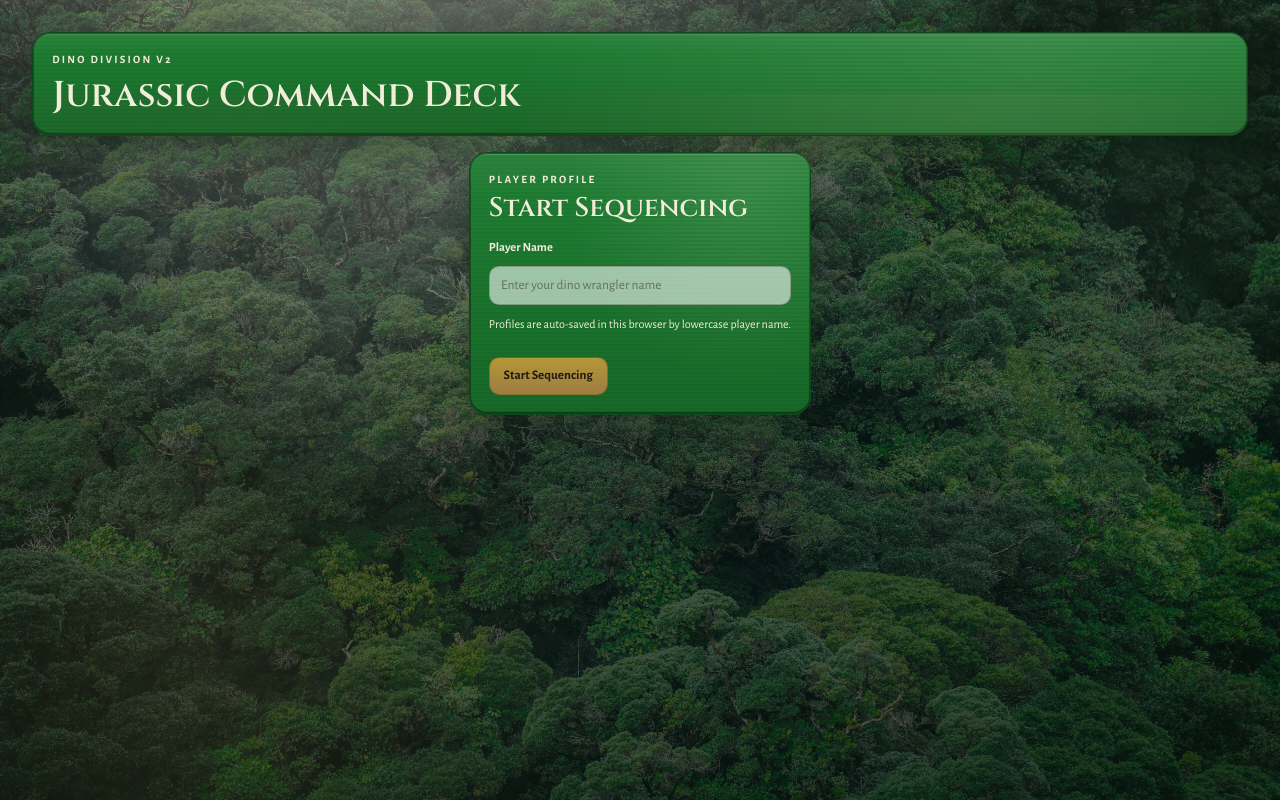
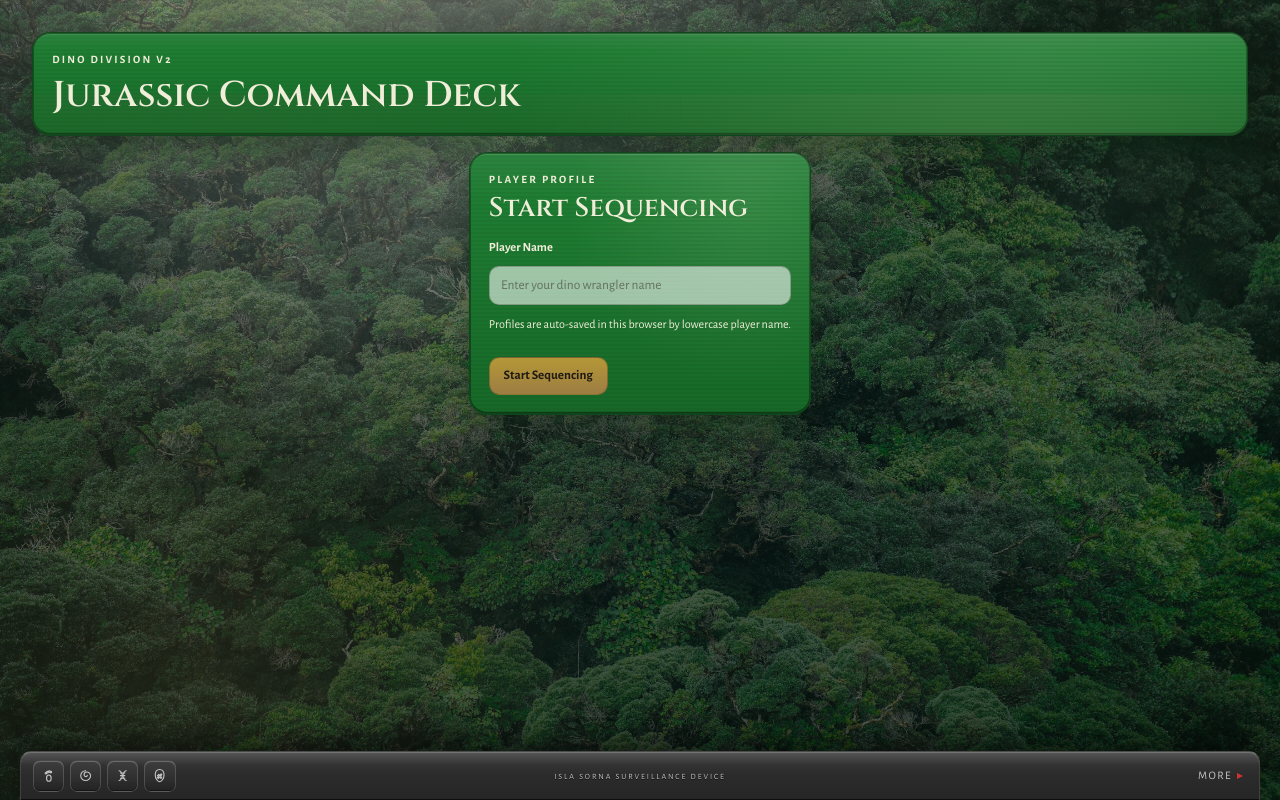
Before and after one commit to seezatnap/division-challenge, a Next.js app: page / in a window 1280 px wide. Built offline with nearby package versions, Linux system fonts and the light colour scheme.

Commit message:
feat(toolbar): (#6) build persistent surveillance toolbar
Co-Authored-By: seezatnap <seezatnap@gmail.com>

```diff
--- a/src/app/globals.css
+++ b/src/app/globals.css
@@ -58,6 +58,7 @@
 .jurassic-shell {
   min-height: 100vh;
   padding: 1.25rem;
+  padding-bottom: calc(5.9rem + env(safe-area-inset-bottom));
   position: relative;
   overflow: hidden;
 }
@@ -1702,6 +1703,153 @@
   color: rgba(247, 239, 216, 0.95);
 }
 
+.surveillance-toolbar-shell {
+  position: fixed;
+  left: 0;
+  right: 0;
+  bottom: 0;
+  z-index: 45;
+  pointer-events: none;
+}
+
+.surveillance-toolbar {
+  position: relative;
+  pointer-events: auto;
+  display: flex;
+  align-items: center;
+  justify-content: space-between;
+  gap: 0.65rem;
+  width: min(78rem, calc(100% - 1.25rem));
+  margin: 0 auto;
+  padding: 0.52rem 0.72rem calc(0.52rem + env(safe-area-inset-bottom));
+  border-top: 1px solid rgba(136, 136, 136, 0.38);
+  border-left: 1px solid rgba(72, 72, 72, 0.78);
+  border-right: 1px solid rgba(72, 72, 72, 0.78);
+  border-radius: 0.7rem 0.7rem 0 0;
+  background:
+    linear-gradient(180deg, rgba(255, 255, 255, 0.16) 0%, rgba(255, 255, 255, 0.02) 28%, transparent 100%),
+    linear-gradient(
+      180deg,
+      color-mix(in srgb, var(--jp-toolbar) 72%, #535353) 0%,
+      color-mix(in srgb, var(--jp-toolbar) 88%, #161616) 52%,
+      color-mix(in srgb, var(--jp-toolbar) 88%, #050505) 100%
+    );
+  box-shadow:
+    0 -0.65rem 1.3rem rgba(5, 5, 5, 0.45),
+    inset 0 1px 0 rgba(205, 205, 205, 0.26),
+    inset 0 -1px 0 rgba(0, 0, 0, 0.62);
+}
+
+.surveillance-toolbar-icons {
+  display: inline-flex;
+  align-items: center;
+  gap: 0.34rem;
+  position: relative;
+  z-index: 1;
+}
+
+.surveillance-toolbar-icon-button {
+  position: relative;
+  width: 1.98rem;
+  height: 1.98rem;
+  display: inline-grid;
+  place-items: center;
+  border-radius: 0.46rem;
+  border: 1px solid rgba(150, 150, 150, 0.32);
+  background:
+    linear-gradient(180deg, rgba(193, 193, 193, 0.16), rgba(30, 30, 30, 0.18)),
+    color-mix(in srgb, var(--jp-toolbar) 84%, #0a0a0a);
+  color: color-mix(in srgb, var(--jp-toolbar-text) 90%, #efefef);
+  box-shadow:
+    inset 0 1px 0 rgba(255, 255, 255, 0.24),
+    inset 0 -1px 0 rgba(0, 0, 0, 0.46);
+  padding: 0;
+  cursor: pointer;
+}
+
+.surveillance-toolbar-icon-button:hover {
+  border-color: rgba(210, 210, 210, 0.44);
+}
+
+.surveillance-toolbar-icon-button:focus-visible {
+  outline: 2px solid rgba(220, 38, 38, 0.92);
+  outline-offset: 1px;
+}
+
+.surveillance-toolbar-icon-svg {
+  width: 1.08rem;
+  height: 1.08rem;
+  stroke: currentColor;
+  fill: none;
+  stroke-width: 1.55;
+  stroke-linecap: round;
+  stroke-linejoin: round;
+}
+
+.surveillance-toolbar-icon-text {
+  position: absolute;
+  width: 1px;
+  height: 1px;
+  padding: 0;
+  margin: -1px;
+  overflow: hidden;
+  clip: rect(0, 0, 0, 0);
+  white-space: nowrap;
+  border: 0;
+}
+
+.surveillance-toolbar-label {
+  margin: 0;
+  position: absolute;
+  left: 50%;
+  top: 50%;
+  transform: translate(-50%, -50%);
+  max-width: calc(100% - 13.5rem);
+  overflow: hidden;
+  text-overflow: ellipsis;
+  white-space: nowrap;
+  font-size: clamp(0.56rem, 1.45vw, 0.72rem);
+  letter-spacing: 0.17em;
+  line-height: 1;
+  text-transform: uppercase;
+  font-variant-caps: all-small-caps;
+  color: color-mix(in srgb, var(--jp-toolbar-text) 88%, #f6f6f6);
+  text-shadow: 0 1px 0 rgba(0, 0, 0, 0.7);
+  pointer-events: none;
+}
+
+.surveillance-toolbar-more {
+  position: relative;
+  z-index: 1;
+  display: inline-flex;
+  align-items: center;
+  gap: 0.3rem;
+  text-decoration: none;
+  text-transform: uppercase;
+  letter-spacing: 0.12em;
+  font-size: 0.72rem;
+  color: color-mix(in srgb, var(--jp-toolbar-text) 88%, #f6f6f6);
+  padding: 0.18rem 0.3rem;
+  border-radius: 0.28rem;
+}
+
+.surveillance-toolbar-more:hover {
+  color: #f5f5f5;
+}
+
+.surveillance-toolbar-more:focus-visible {
+  outline: 2px solid rgba(220, 38, 38, 0.92);
+  outline-offset: 2px;
+}
+
+.surveillance-toolbar-more-arrow {
+  width: 0;
+  height: 0;
+  border-top: 0.24rem solid transparent;
+  border-bottom: 0.24rem solid transparent;
+  border-left: 0.38rem solid var(--jp-accent-red);
+}
+
 .module-map {
   padding-top: 1.1rem;
 }
@@ -1744,10 +1892,15 @@
 @media (min-width: 48rem) {
   .jurassic-shell {
     padding: 1.6rem;
+    padding-bottom: calc(6.4rem + env(safe-area-inset-bottom));
   }
 
   .jurassic-panel {
     padding: 1.2rem;
+  }
+
+  .surveillance-toolbar {
+    width: min(78rem, calc(100% - 2rem));
   }
 
   .game-grid {
@@ -1759,6 +1912,7 @@
 @media (min-width: 64rem) {
   .jurassic-shell {
     padding: 2rem;
+    padding-bottom: calc(6.8rem + env(safe-area-inset-bottom));
   }
 
   .jurassic-layout {
@@ -1769,4 +1923,8 @@
   .side-stack {
     align-content: start;
   }
-}
+
+  .surveillance-toolbar {
+    width: min(78rem, calc(100% - 2.5rem));
+  }
+}
--- a/src/app/page.tsx
+++ b/src/app/page.tsx
@@ -49,6 +49,7 @@
   readPlayerProfileSnapshot,
   writePlayerProfileSnapshot,
 } from "@/features/persistence/lib";
+import { IslaSornaSurveillanceToolbar } from "@/features/toolbar/components/isla-sorna-surveillance-toolbar";
 
 const PROVISIONAL_REWARD_IMAGE_PATH = "/window.svg";
 
@@ -677,7 +678,13 @@
 
   useEffect(() => {
     completedProblemIdRef.current = null;
+    const resetHandle = window.setTimeout(() => {
       setIsNextProblemReady(false);
+    }, 0);
+
+    return () => {
+      window.clearTimeout(resetHandle);
+    };
   }, [gameSession.activeProblem.id]);
 
   useEffect(() => {
@@ -729,14 +736,25 @@
       hybridLabSecondDinosaurName.length > 0 &&
       !hybridLabSecondDinosaurOptions.includes(hybridLabSecondDinosaurName)
     ) {
+      const clearSelectionHandle = window.setTimeout(() => {
         setHybridLabSecondDinosaurName("");
+      }, 0);
+
+      return () => {
+        window.clearTimeout(clearSelectionHandle);
+      };
     }
   }, [hybridLabSecondDinosaurName, hybridLabSecondDinosaurOptions]);
 
   useEffect(() => {
     if (!selectedHybridReward) {
+      const clearDossierHandle = window.setTimeout(() => {
         setSelectedHybridDossier(null);
-      return;
+      }, 0);
+
+      return () => {
+        window.clearTimeout(clearDossierHandle);
+      };
     }
 
     let didCancel = false;
@@ -745,7 +763,9 @@
       firstDinosaurName: selectedHybridReward.firstDinosaurName,
       secondDinosaurName: selectedHybridReward.secondDinosaurName,
     });
+    const fallbackDossierHandle = window.setTimeout(() => {
       setSelectedHybridDossier(fallbackDossier);
+    }, 0);
 
     void (async () => {
       try {
@@ -776,6 +796,7 @@
     return () => {
       didCancel = true;
       abortController.abort();
+      window.clearTimeout(fallbackDossierHandle);
     };
   }, [selectedHybridReward]);
 
@@ -1186,6 +1207,7 @@
       return;
     }
 
+    const syncHandle = window.setTimeout(() => {
       for (const unlockedReward of gameSession.unlockedRewards) {
         void requestRewardImageGeneration(unlockedReward.dinosaurName);
       }
@@ -1196,6 +1218,11 @@
       if (gameSession.amberBalance > 0 && !gameSession.amberImagePath) {
         void requestAmberImageGeneration();
       }
+    }, 0);
+
+    return () => {
+      window.clearTimeout(syncHandle);
+    };
   }, [
     gameSession.amberBalance,
     gameSession.amberImagePath,
@@ -1417,6 +1444,7 @@
             </form>
           </section>
         </div>
+        <IslaSornaSurveillanceToolbar />
       </main>
     );
   }
@@ -1809,6 +1837,7 @@
             modalHost,
           )
         : null}
+      <IslaSornaSurveillanceToolbar />
     </main>
   );
 }
--- a/src/features/rewards/components/earned-reward-reveal-panel.tsx
+++ b/src/features/rewards/components/earned-reward-reveal-panel.tsx
@@ -201,7 +201,13 @@
     }
 
     didAutoOpenRevealModalRef.current = true;
-    setIsRevealModalOpen(true);
+    const autoOpenHandle = window.setTimeout(() => {
+      setIsRevealModalOpen(true);
+    }, 0);
+
+    return () => {
+      window.clearTimeout(autoOpenHandle);
+    };
   }, [imagePath, phase]);
 
   useEffect(() => {
--- /dev/null
+++ b/src/features/toolbar/components/isla-sorna-surveillance-toolbar.tsx
@@ -0,0 +1,93 @@
+type SurveillanceIconKind = "footprint" | "fossil" | "dna" | "egg";
+
+interface SurveillanceIconButtonDefinition {
+  iconKind: SurveillanceIconKind;
+  label: string;
+}
+
+const SURVEILLANCE_ICON_BUTTONS: readonly SurveillanceIconButtonDefinition[] = [
+  { iconKind: "footprint", label: "Track Prints" },
+  { iconKind: "fossil", label: "Fossil Scan" },
+  { iconKind: "dna", label: "DNA Trace" },
+  { iconKind: "egg", label: "Egg Monitor" },
+];
+
+function SurveillanceIcon({ kind }: { kind: SurveillanceIconKind }) {
+  if (kind === "footprint") {
+    return (
+      <svg aria-hidden="true" className="surveillance-toolbar-icon-svg" viewBox="0 0 24 24">
+        <ellipse cx="12.3" cy="15.5" rx="3.2" ry="4.3" />
+        <circle cx="8.3" cy="8.7" r="1.1" />
+        <circle cx="10.3" cy="7.2" r="1.15" />
+        <circle cx="12.8" cy="6.4" r="1.1" />
+        <circle cx="15.1" cy="7.1" r="1.05" />
+      </svg>
+    );
+  }
+
+  if (kind === "fossil") {
+    return (
+      <svg aria-hidden="true" className="surveillance-toolbar-icon-svg" viewBox="0 0 24 24">
+        <path d="M12 5.2a6.8 6.8 0 1 0 6.8 6.8 5.1 5.1 0 0 0-5.1-5.1 3.8 3.8 0 0 0-3.8 3.8 2.6 2.6 0 0 0 2.6 2.6 1.8 1.8 0 0 0 1.8-1.8" />
+      </svg>
+    );
+  }
+
+  if (kind === "dna") {
+    return (
+      <svg aria-hidden="true" className="surveillance-toolbar-icon-svg" viewBox="0 0 24 24">
+        <path d="M7 5.2c5.3 0 4.7 13.6 10 13.6" />
+        <path d="M17 5.2c-5.3 0-4.7 13.6-10 13.6" />
+        <path d="M9 8.3h6" />
+        <path d="M9 12h6" />
+        <path d="M9 15.7h6" />
+      </svg>
+    );
+  }
+
+  return (
+    <svg aria-hidden="true" className="surveillance-toolbar-icon-svg" viewBox="0 0 24 24">
+      <path d="M12 3.4c-3.7 0-6.1 3-6.1 7.8 0 5.5 3.6 8.9 6.1 9.4 2.5-.5 6.1-3.9 6.1-9.4 0-4.8-2.4-7.8-6.1-7.8Z" />
+      <path d="m9 12 1.7-1.8 1.4 1.6 2-2.2 1 1.1-2 2.1 1.8 1.9-1.2 1.2-1.8-1.9-1.8 2-1.1-1.1 1.9-2.2Z" />
+    </svg>
+  );
+}
+
+function SurveillanceIconButton({ definition }: { definition: SurveillanceIconButtonDefinition }) {
+  return (
+    <button
+      aria-label={definition.label}
+      className="surveillance-toolbar-icon-button"
+      data-icon-kind={definition.iconKind}
+      type="button"
+    >
+      <SurveillanceIcon kind={definition.iconKind} />
+      <span className="surveillance-toolbar-icon-text">{definition.label}</span>
+    </button>
+  );
+}
+
+export function IslaSornaSurveillanceToolbar() {
+  return (
+    <footer
+      aria-label="Isla Sorna surveillance toolbar"
+      className="surveillance-toolbar-shell"
+      id="surveillance-toolbar-more"
+    >
+      <div className="surveillance-toolbar" data-ui-surface="surveillance-toolbar">
+        <div aria-label="Surveillance equipment controls" className="surveillance-toolbar-icons" role="group">
+          {SURVEILLANCE_ICON_BUTTONS.map((definition) => (
+            <SurveillanceIconButton definition={definition} key={definition.iconKind} />
+          ))}
+        </div>
+
+        <p className="surveillance-toolbar-label">ISLA SORNA SURVEILLANCE DEVICE</p>
+
+        <a className="surveillance-toolbar-more" href="#surveillance-toolbar-more">
+          MORE
+          <span aria-hidden="true" className="surveillance-toolbar-more-arrow" />
+        </a>
+      </div>
+    </footer>
+  );
+}
--- a/src/features/workspace-ui/lib/bus-stop-render-model.ts
+++ b/src/features/workspace-ui/lib/bus-stop-render-model.ts
@@ -127,7 +127,7 @@
 
 function resolveInitialReplayState(dividendDigits: readonly number[], divisor: number): ActiveStepReplayState {
   const normalizedDividendDigits = dividendDigits.length > 0 ? dividendDigits : [0];
-  let workingStartColumnIndex = 0;
+  const workingStartColumnIndex = 0;
   let workingEndColumnIndex = 0;
   let workingNumber = normalizedDividendDigits[0] ?? 0;
 
```
Also changed, not shown: 1 other file (tests, documents, lock files or other folders). Lines whose indentation alone changed are shown as unchanged.
